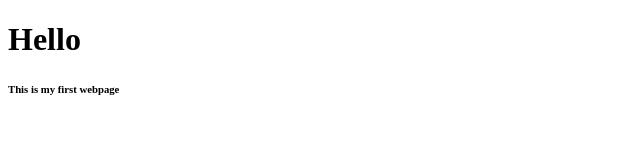
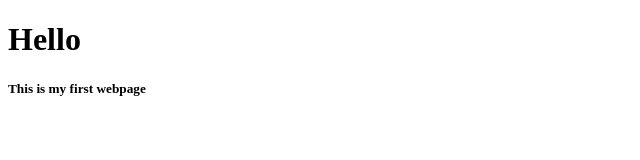
Before and after one commit to bharadwaja96/sai-test, a plain HTML site: page site/index.html in a window 1280 px wide. Shown: the full height of the page, 0-640 px from the left. Drawn offline with Linux system fonts and the light colour scheme.

Commit message:
Small addition to our content.

```diff
--- a/site/index.html
+++ b/site/index.html
@@ -5,6 +5,6 @@
 </head>
 <body>
 <h1>Hello</h1>
-<h6>This is my first webpage</h6>
+<h5>This is my first webpage</h5>
 </body>
 </html>
```
